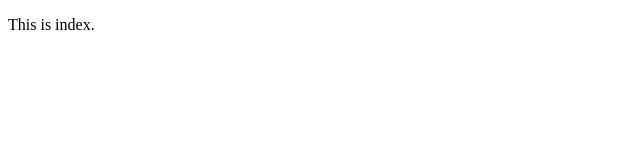
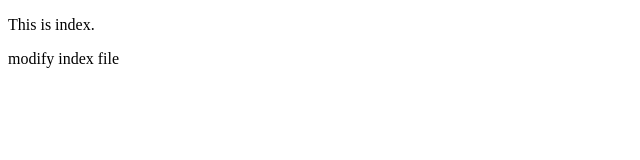
Before and after one commit to thazinoo1988/test, a plain HTML site: page index.html in a window 1280 px wide. Shown: the whole page, without its empty margins (0-640 px from the left). Drawn offline with Linux system fonts and the light colour scheme.

Commit message:
modify index.html

```diff
--- a/index.html
+++ b/index.html
@@ -5,5 +5,6 @@
 </head>
 <body>
 	<p> This is index.</p>
+	<p> modify index file </p>
 </body>
 </html>
```
